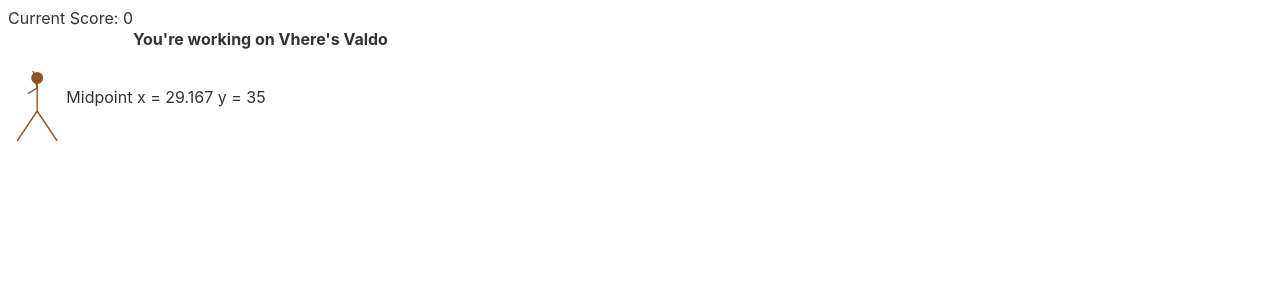
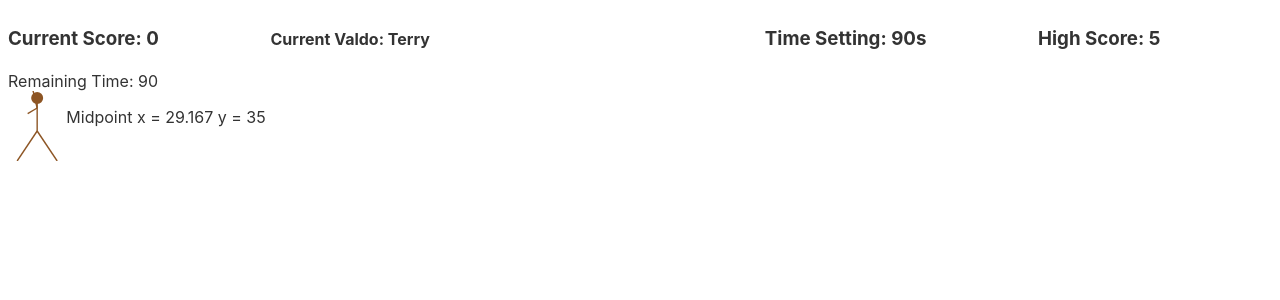
Before and after one commit to JoshCode25/vheres-valdo, a Svelte app: page / in a window 1280 px wide. Shown: the top 300 px of the page. Built offline with nearby package versions, Linux system fonts and the light colour scheme.

Commit message:
adjusted layout and started work on timer

```diff
--- a/src/App.svelte
+++ b/src/App.svelte
@@ -20,25 +20,18 @@
 </script>
 
 <style>
-  /* main {
+  body {
     text-align: center;
     padding: 1em;
     max-width: 240px;
     margin: 0 auto;
   }
 
-   h1 {
-      color: #ff3e00;
-      text-transform: uppercase;
-      font-size: 4em;
-      font-weight: 100;
-   }
-
   @media (min-width: 640px) {
-      main {
+    body {
       max-width: none;
     }
-   } */
+  }
 </style>
 
 <Header />
--- a/src/Header.svelte
+++ b/src/Header.svelte
@@ -1,14 +1,47 @@
 <script>
-   export let score = 0;
+  export let score = 0;
+  export let valdoName = 'Terry';
+  export let maxTime = 90;
+  export let remainingTime = maxTime;
+  export let highScore = 5;
+
+  let timerId;
+
+  function startTimer() {
+    timerId = setInterval(checkTimer, 1000);
+  }
+  function clearTimer() {
+    clearInterval(timerId);
+  }
+  function checkTimer() {
+    if (remainingTime > 0) {
+      remainingTime = remainingTime - 1;
+      console.log(remainingTime);
+    } else if (remainingTime === 0) {
+      clearTimer();
+    }
+  }
 </script>
 
+<style>
+  header {
+    display: flex;
+    justify-content: space-between;
+  }
+
+  h3 {
+    flex-grow: 1;
+  }
+
+  h4 {
+    flex-grow: 3;
+  }
+</style>
+
 <header>
-   <div>Current Score: {score}</div>
-   <h4>You're working on Vhere's Valdo</h4>
+  <h3>Current Score: {score}</h3>
+  <h4>Current Valdo: {valdoName}</h4>
+  <h3 on:click={startTimer}>Time Setting: {maxTime}s</h3>
+  <h3>High Score: {highScore}</h3>
 </header>
-
-<style>
-   header {
-      display: flex;
-   }
-</style>
+<div>Remaining Time: {remainingTime}</div>
--- a/src/main.js
+++ b/src/main.js
@@ -2,9 +2,6 @@ import App from './App.svelte';
 
 const app = new App({
 	target: document.body,
-	props: {
-		name: 'world'
-	}
 });
 
 export default app;
```
Lines whose indentation alone changed are shown as unchanged.
